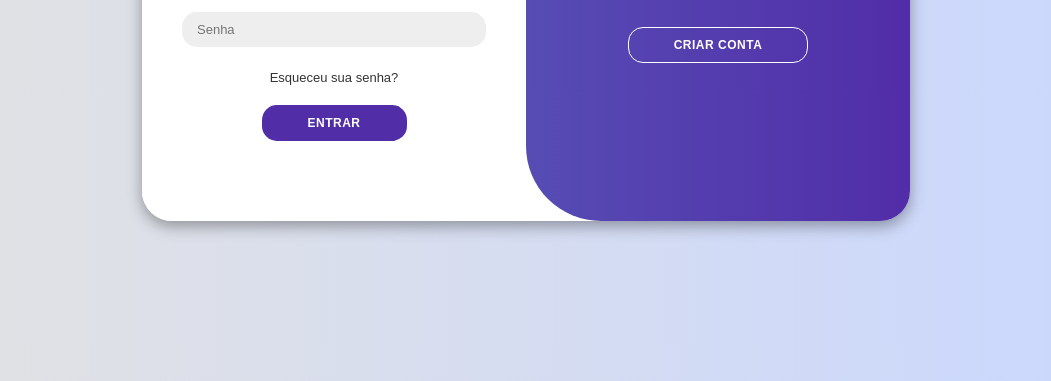
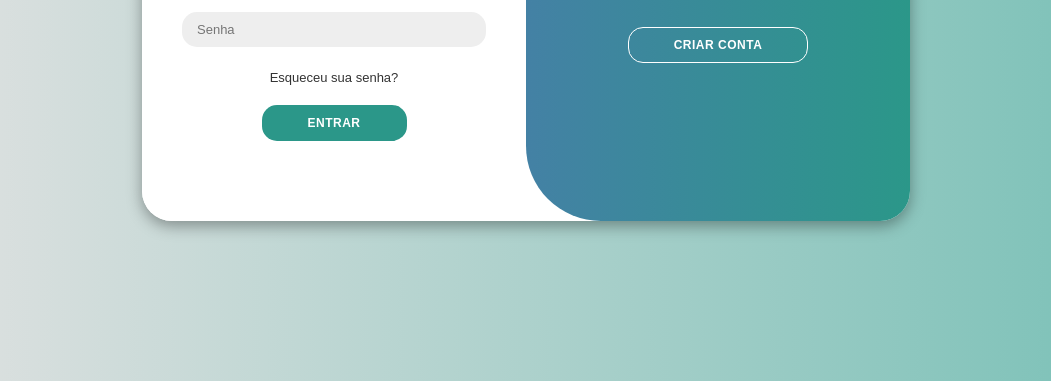
Before and after one commit to Kaio-0708/Codex_segunda_fase, a plain HTML site: page projeto/index.html in a window 1280 px wide. Shown: the part 419-800 px from the top of the page, without its empty margins (114-1165 px from the left). Drawn offline with Linux system fonts and the light colour scheme; a web font is replaced by a local one.

Commit message:
mudança de cores

```diff
--- a/projeto/style.css
+++ b/projeto/style.css
@@ -8,8 +8,8 @@
 }
 
 body{
-    background-color: #c9d7ff;
-    background: linear-gradient(to right, #e2e2e2, #c9d7ff);
+    background-color: #78c0b6;
+    background: linear-gradient(to right, #e2e2e2, #78c0b6);
     display: flex;
     align-items: center;
     justify-content: center;
@@ -47,7 +47,7 @@ body{
 }
 
 .container button{
-    background-color: #512da8;
+    background-color:#2b9789;
     color: #fff;
     font-size: 12px;
     padding:10px 45px;
@@ -161,9 +161,9 @@ body{
 }
 
 .toggle{
-    background-color: #512da8;
+    background-color: #2b9789;
     height: 100%;
-    background: linear-gradient(to right, #5c6bc0, #512da8);
+    background: linear-gradient(to right, #5c6bc0, #2b9789);
     color: #fff;
     position: relative;
     left: -100%;
@@ -207,4 +207,5 @@ body{
 
 .container.active .toggle-right{
     transform: translateX(200%);
+
 }
```
